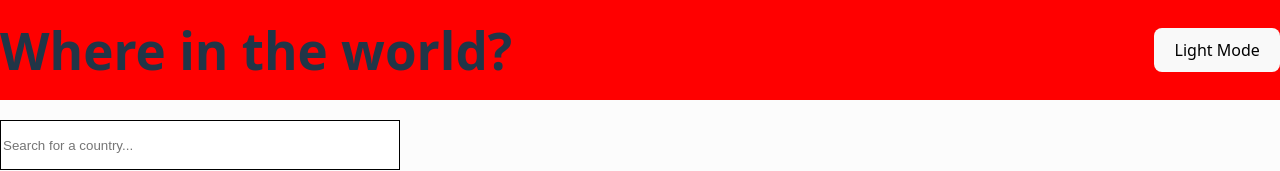
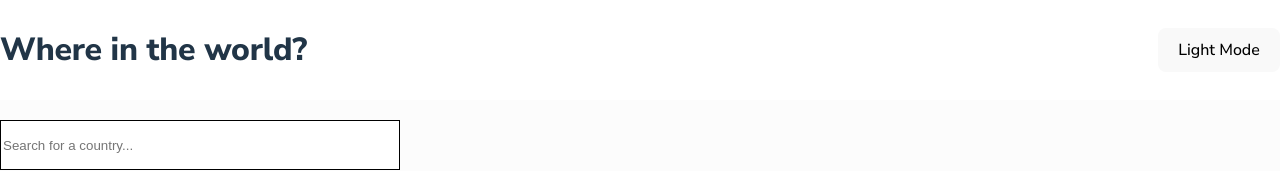
Before and after one commit to andrewkerr3956/rest-countries-api, a React (Vite) app: page / in a window 1280 px wide. Shown: the top 171 px of the page. Built offline with nearby package versions, Linux system fonts and the light colour scheme; no server answers.

Commit message:
design progress, getting the app closer to the template design.

```diff
--- a/src/App.css
+++ b/src/App.css
@@ -73,7 +73,6 @@
   grid-template-columns: repeat(4, calc(25% - 1.5%));
   column-gap: 3%;
   row-gap: 100px;
-  background-color: red;
   justify-content: center;
   align-content: center;
 }
--- a/src/components/layout/Header/Header.module.css
+++ b/src/components/layout/Header/Header.module.css
@@ -1,7 +1,12 @@
 .mainHeader {
     width: 100%;
     height: 100px;
-    background-color: red;
+    background-color: hsl(0, 100%, 100%);
+}
+
+.mainHeader.dark {
+    background-color: hsl(209, 23%, 22%);
+    color: white;
 }
 
 .mainHeaderContainer {
@@ -14,3 +19,9 @@
     max-width: 1690px;
     margin: 0 auto;
 }
+
+.mainHeaderContainer>h1 {
+    font-weight: 800;
+    font-size: 32px;
+    letter-spacing: -0.2px;
+}
--- a/src/components/layout/Header/Header.tsx
+++ b/src/components/layout/Header/Header.tsx
@@ -9,7 +9,7 @@ export default function Header(props: HeaderProps) {
     const { theme, onThemeChange } = props;
 
     return (
-        <header className={styles.mainHeader}>
+        <header className={`${styles.mainHeader} ${theme === 'dark' ? styles.dark : ''}`}>
             <div className={styles.mainHeaderContainer}>
                 <h1>Where in the world?</h1>
                 <div>
--- a/src/components/ui/CountryCard/CountryCard.module.css
+++ b/src/components/ui/CountryCard/CountryCard.module.css
@@ -1,6 +1,7 @@
 .countryCard {
     height: 350px;
     width: 100%;
+    border: 1px solid transparent;
     border-radius: 4px;
 }
 
--- a/src/index.css
+++ b/src/index.css
@@ -3,10 +3,9 @@
 }
 
 :root {
-  font-family: system-ui, Avenir, Helvetica, Arial, sans-serif;
+  font-family: Nunito Sans, system-ui, Avenir, Helvetica, Arial, sans-serif;
   line-height: 1.5;
   font-weight: 400;
-
   font-synthesis: none;
   text-rendering: optimizeLegibility;
   -webkit-font-smoothing: antialiased;
```
